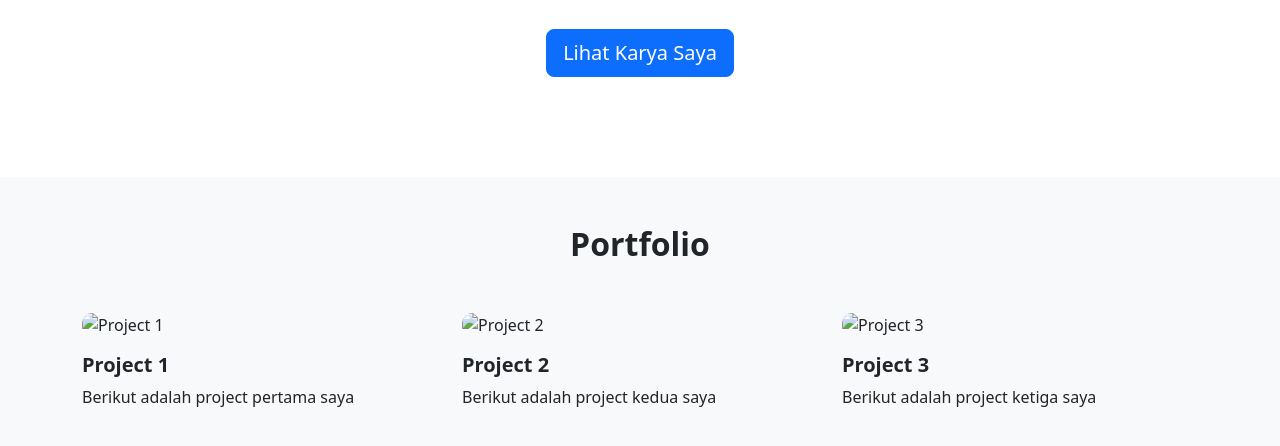
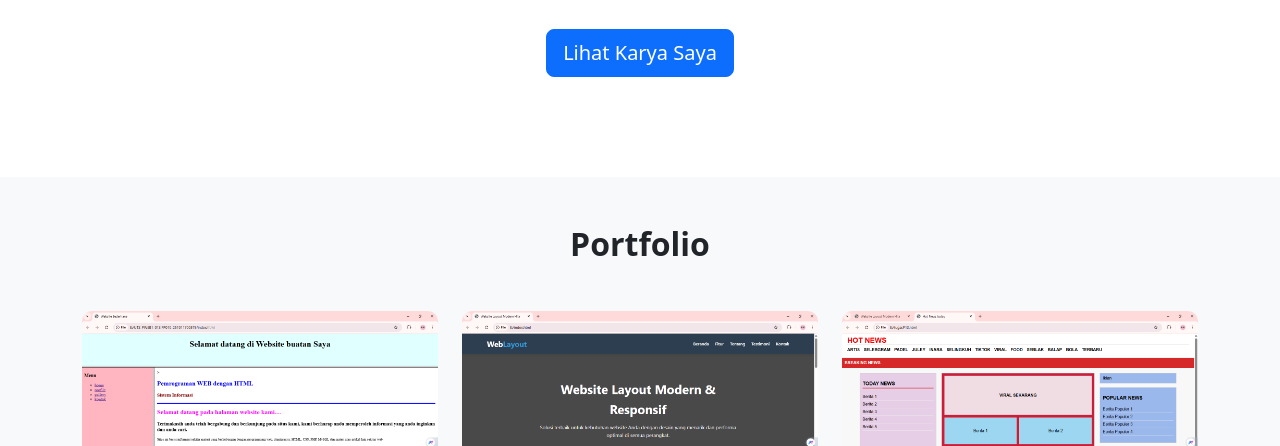
Before and after one commit to andiniazariaa/Pweb1Pertemuan20, a plain HTML site: page index.html in a window 1280 px wide. Shown: the part 506-952 px from the top of the page. Drawn offline with Linux system fonts and the light colour scheme.

Commit message:
tambah foto

```diff
--- a/index.html
+++ b/index.html
@@ -63,7 +63,7 @@
 
                 <div class="col-md-4">
                     <div class="portfolio-item">
-                        <img src="Screenshot (90).png" alt="Project 1">
+                        <img src="project1.png" alt="Project 1">
                         <h5 class="mt-3 fw-semibold">Project 1</h5>
                         <p>Berikut adalah project pertama saya</p>
                     </div>
@@ -71,7 +71,7 @@
 
                 <div class="col-md-4">
                     <div class="portfolio-item">
-                        <img src="Screenshot (91).png" alt="Project 2">
+                        <img src="project2.png" alt="Project 2">
                         <h5 class="mt-3 fw-semibold">Project 2</h5>
                         <p>Berikut adalah project kedua saya</p>
                     </div>
@@ -79,7 +79,7 @@
 
                 <div class="col-md-4">
                     <div class="portfolio-item">
-                        <img src="Screenshot (92).png" alt="Project 3">
+                        <img src="project3.png" alt="Project 3">
                         <h5 class="mt-3 fw-semibold">Project 3</h5>
                         <p>Berikut adalah project ketiga saya</p>
                     </div>
```
Also changed, not shown: project1.png (added), project2.png (added), project3.png (added).
